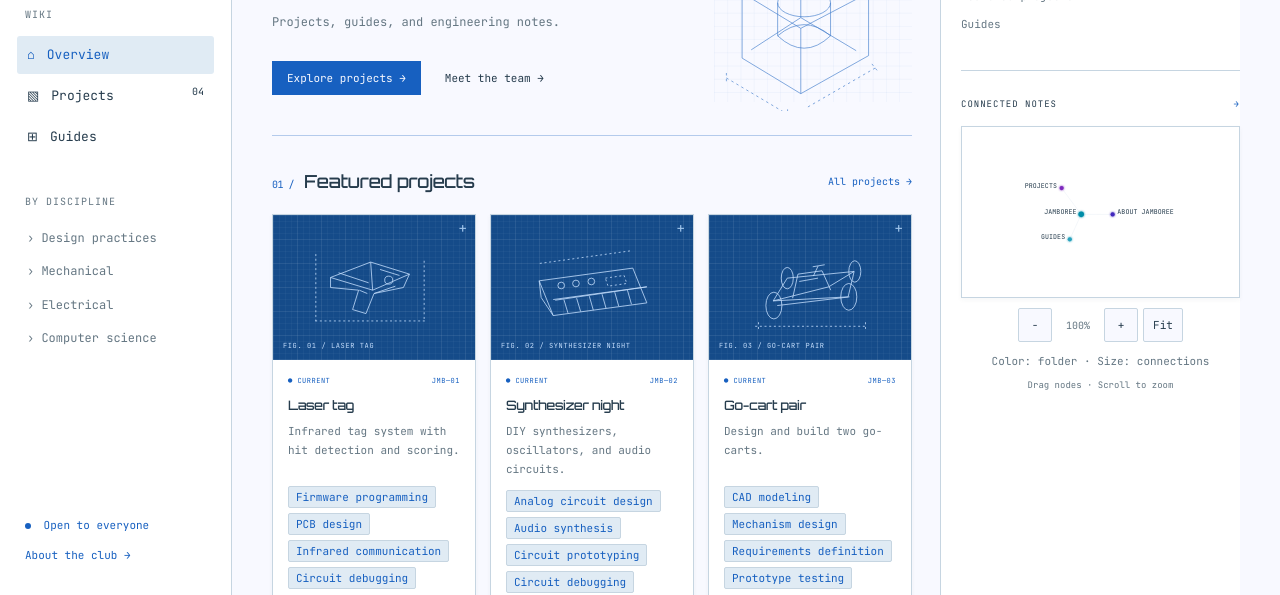
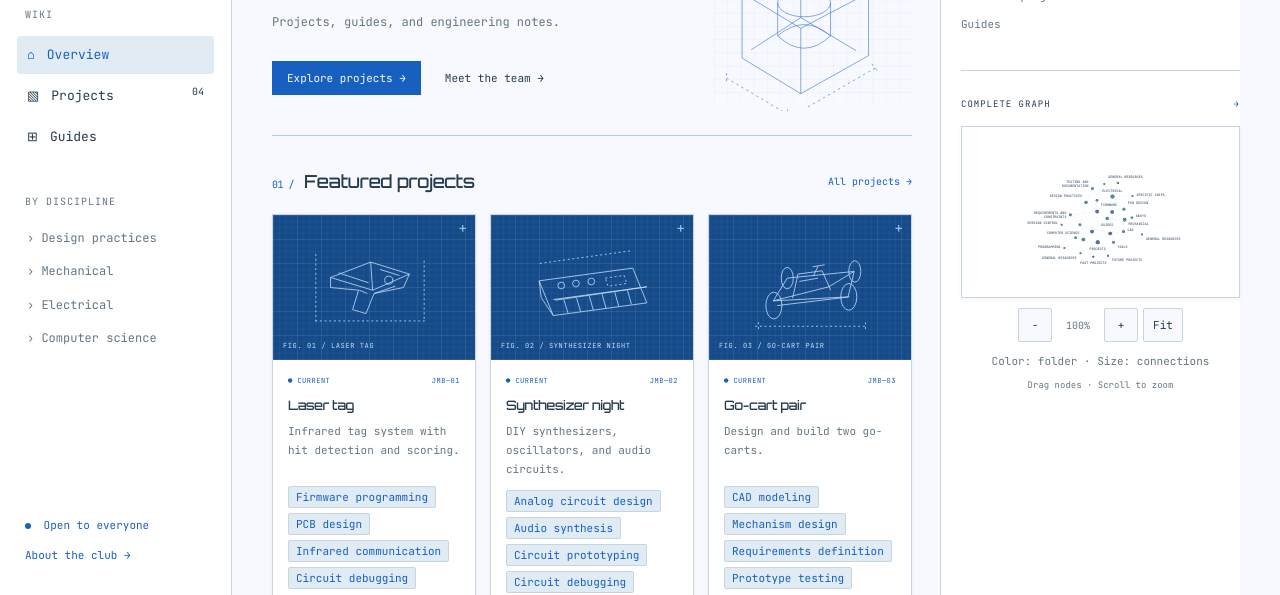
Before and after one commit to syntonos/jamboree-wiki, a website with bundled scripts: page index.html in a window 1280 px wide. Shown: the part 205-800 px from the top of the page. Built offline with nearby package versions, Linux system fonts and the light colour scheme.

Commit message:
Show animated complete graph in sidebar with muted theme colors

```diff
--- a/assets/full-graph.js
+++ b/assets/full-graph.js
@@ -5,7 +5,7 @@
   let viewCleanup = () => {};
 
   function model(notes, distances) {
-    const nodes = notes.map(note => ({...note, children: [], vx: 0, vy: 0}));
+    const nodes = notes.filter(note => !['index', 'about'].includes(note.slug)).map(note => ({...note, children: [], vx: 0, vy: 0}));
     const bySlug = new Map(nodes.map(note => [note.slug, note]));
     const connections = new Map();
     function addEdge(from, to) {
@@ -66,13 +66,10 @@
         }
       }
     }
-    const maxDistance = Math.max(1, ...distances.values());
-    for (const node of nodes) {
+        for (const node of nodes) {
       node.distance = distances.get(node.slug) ?? null;
       const folder = node.slug.includes('/') ? node.slug.split('/')[0] : '';
-      let hue = 0;
-      for (const letter of folder) hue = (hue * 31 + letter.charCodeAt(0)) % 360;
-      node.hue = folder ? hue : 250;
+      node.hue = folder === 'projects' ? 215 : folder === 'guides' ? 190 : 210;
     }
     const weight = note => note.children.length ? note.children.reduce((sum, child) => sum + weight(child), 0) : 1.4;
     function place(note, start, end, depth) {
@@ -89,7 +86,9 @@
         cursor += span;
       }
     }
-    if (bySlug.has('index')) place(bySlug.get('index'), -Math.PI * .95, Math.PI * 1.05, 0);
+    const children = new Set(nodes.flatMap(node => node.children));
+    const roots = nodes.filter(node => !children.has(node));
+    roots.forEach((node, i) => place(node, -Math.PI + i / roots.length * Math.PI * 2, -Math.PI + (i + 1) / roots.length * Math.PI * 2, 1));
     return {nodes, edges, distances};
   }
 
@@ -156,8 +155,8 @@
       const right = Math.cos(node.angle || 0) >= 0, x = right ? 21 : -21;
       const title = node.slug === 'index' ? 'Jamboree' : node.title;
       const hub = node.children.length > 0;
-      const distance = node.distance === null ? 'No path from Jamboree' : node.distance === 0 ? 'Main note' : node.distance + ' connection' + (node.distance === 1 ? '' : 's') + ' from Jamboree';
-      return `<a href="${href(node)}" class="graph-node ${local ? 'local' : 'full'}-graph-node ${hub ? 'is-hub' : ''} ${local && node === nodes[0] ? 'is-current' : ''}" data-slug="${escape(node.slug)}" data-distance="${node.distance ?? 'unconnected'}" style="--node-hue:${node.hue}" aria-label="Open ${escape(title)}. ${distance}"><title>${escape(title)} · ${distance}</title><g><circle class="node-hit" r="25"/><circle class="node-dot" r="${(local ? 9 : 5) + Math.min(node.degree, 8) * (local ? 1.8 : 1.2)}"/><text x="${x}" y="-3" text-anchor="${right ? 'start' : 'end'}">${labelLines(title.toUpperCase(), local ? 14 : 20).map((line, index) => `<tspan x="${x}" dy="${index ? (local ? 36 : 24) : 0}">${escape(line)}</tspan>`).join('')}</text></g></a>`;
+      const distance = node.distance === null ? 'Wiki note' : node.distance === 0 ? 'Main note' : 'Wiki note';
+      return `<a href="${href(node)}" class="graph-node ${local ? 'local' : 'full'}-graph-node ${hub ? 'is-hub' : ''} ${local && node.slug === data.currentSlug ? 'is-current' : ''}" data-slug="${escape(node.slug)}" data-distance="${node.distance ?? 'unconnected'}" style="--node-hue:${node.hue}" aria-label="Open ${escape(title)}. ${distance}"><title>${escape(title)} · ${distance}</title><g><circle class="node-hit" r="25"/><circle class="node-dot" r="${5 + Math.min(node.degree, 8) * 1.2}"/><text x="${x}" y="-3" text-anchor="${right ? 'start' : 'end'}">${labelLines(title.toUpperCase(), 20).map((line, index) => `<tspan x="${x}" dy="${index ? (24) : 0}">${escape(line)}</tspan>`).join('')}</text></g></a>`;
     }).join('')}</g>`;
     const world = svg.querySelector('.graph-world');
     const gridPatterns = [...svg.querySelectorAll('.graph-grid-pattern')];
@@ -170,9 +169,9 @@
     function measureLabels() {
       for (const label of labels) {
         const box = label.text.getBBox();
-        const fontSize = local ? 34 : 20;
+        const fontSize = 20;
         label.width = box.width || Math.max(...[...label.text.querySelectorAll('tspan')].map(line => line.textContent.length)) * fontSize * .6;
-        label.height = box.height || label.text.querySelectorAll('tspan').length * (local ? 36 : 24);
+        label.height = box.height || label.text.querySelectorAll('tspan').length * (24);
         label.fontSize = fontSize;
       }
     }
@@ -274,13 +273,13 @@
       if (!alive || paused || document.hidden || !svg.getBoundingClientRect().width) { previousFrame = 0; return; }
       motionTime += previousFrame ? Math.min((timestamp - previousFrame) / 1000, .05) : 0;
       previousFrame = timestamp;
-      if (alpha > .008) {
+      if (alpha > .03) {
         for (let i = 0; i < nodes.length; i++) {
           for (let j = i + 1; j < nodes.length; j++) {
             const a = nodes[i], b = nodes[j];
             const dx = b.x - a.x || .1, dy = b.y - a.y || .1;
             const distance = Math.max(8, Math.hypot(dx, dy));
-            const repulsion = (local ? 2400 : 7000) * alpha / (distance * distance);
+            const repulsion = 2600 * alpha / (distance * distance);
             const collision = Math.max(0, (local ? 105 : 115) - distance) * .04 * alpha;
             const force = repulsion + collision;
             a.vx -= dx / distance * force; a.vy -= dy / distance * force;
@@ -290,24 +289,24 @@
         for (const {source, target} of edges) {
           const dx = target.x - source.x, dy = target.y - source.y;
           const distance = Math.max(1, Math.hypot(dx, dy));
-          const force = (distance - (local ? 155 : 180)) * .022 * alpha;
+          const force = (distance - 90) * .02 * alpha;
           source.vx += dx / distance * force / Math.sqrt(source.degree || 1);
           source.vy += dy / distance * force / Math.sqrt(source.degree || 1);
           target.vx -= dx / distance * force / Math.sqrt(target.degree || 1);
           target.vy -= dy / distance * force / Math.sqrt(target.degree || 1);
         }
         for (const node of nodes) {
-          node.vx = (node.vx + (node.initialX - node.x) * .001 * alpha) * .8;
-          node.vy = (node.vy + (node.initialY - node.y) * .001 * alpha) * .8;
+          node.vx = (node.vx + (width / 2 - node.x) * .004 * alpha) * .8;
+          node.vy = (node.vy + (height / 2 - node.y) * .004 * alpha) * .8;
           node.x = node.fx ?? Math.max(60, Math.min(width - 60, node.x + Math.max(-12, Math.min(12, node.vx))));
           node.y = node.fy ?? Math.max(60, Math.min(height - 60, node.y + Math.max(-12, Math.min(12, node.vy))));
         }
-        alpha *= .975;
+        alpha *= .994;
         if (drag?.node) alpha = Math.max(alpha, .25);
       }
       // Once settled, 30 frames per second is enough for the gentle drift.
-      if (alpha > .008 || timestamp - lastPaint >= 1000 / 30) { paint(); lastPaint = timestamp; }
-      if (alpha <= .008 && !interacted && !layoutFitted) { fit(); layoutFitted = true; }
+      if (alpha > .03 || timestamp - lastPaint >= 1000 / 30) { paint(); lastPaint = timestamp; }
+      if (alpha <= .03 && !interacted && !layoutFitted) { fit(); layoutFitted = true; }
       animation = requestAnimationFrame(simulate);
     }
     function reheat() { alpha = Math.max(alpha, .6); layoutFitted = false; if (!animation && !paused && !document.hidden) animation = requestAnimationFrame(simulate); }
@@ -498,26 +497,18 @@
   function mountLocal(notes, slug) {
     viewCleanup();
     viewCleanup = () => {};
-    const complete = model(notes), bySlug = new Map(complete.nodes.map(node => [node.slug, node]));
-    const center = bySlug.get(slug) || bySlug.get('index');
-    if (!center) return;
-    const included = new Set([center.slug]);
-    const neighbors = slug => complete.edges.map(edge => edge.source.slug === slug ? edge.target : edge.target.slug === slug ? edge.source : null).filter(Boolean);
-    for (const node of neighbors(center.slug)) { if (included.size < 8) included.add(node.slug); }
-    if (included.size < 3) {
-      for (const node of neighbors(center.slug)) for (const sibling of neighbors(node.slug)) {
-        if (included.size < 8) included.add(sibling.slug);
-      }
+    const complete = model(notes);
+    for (const node of complete.nodes) {
+      node.x *= .5;
+      node.y *= 700 / 1100;
     }
-    const nodes = [center, ...complete.nodes.filter(node => node !== center && included.has(node.slug))];
-    nodes.forEach((node, i) => {
-      node.angle = i === 0 ? 0 : (i - 1) / (nodes.length - 1) * Math.PI * 2;
-      node.x = 350 + (i === 0 ? 0 : Math.cos(node.angle) * 175);
-      node.y = 350 + (i === 0 ? 0 : Math.sin(node.angle) * 175);
-    });
+    // Keep the same complete set of notes and links in the sidebar inset.
+    complete.currentSlug = slug;
+    const current = complete.nodes.find(node => node.slug === slug);
+    if (current) complete.nodes = [current, ...complete.nodes.filter(node => node !== current)];
     const frame = document.querySelector('.local-graph-panel');
     frame.querySelector('.local-graph-controls').innerHTML = controls(true);
-    mountGraph(document.querySelector('#graph'), frame, {nodes, edges: complete.edges.filter(edge => included.has(edge.source.slug) && included.has(edge.target.slug))}, true);
+    mountGraph(document.querySelector('#graph'), frame, complete, true);
   }
   window.JamboreeGraph = {markup, mount, mountLocal, destroy: () => {
     engineCleanup(); viewCleanup();
--- a/assets/paper.css
+++ b/assets/paper.css
@@ -44,7 +44,7 @@ body:not(.dark) footer {
   border-top-color: rgba(23,96,192,.2);
 }
 .full-graph-canvas, .local-graph-canvas {
-  background-color: var(--panel);
+  background-color: var(--bg);
   background-image: none;
 }
 
@@ -59,3 +59,5 @@ body.right-sidebar-open .rightbar { background: var(--panel); }
 @media (max-width: 760px) {
   header { height: 52px; }
 }
+
+.full-graph-panel { background: var(--bg); }
--- a/index.html
+++ b/index.html
@@ -55,10 +55,10 @@
     </header>
     <div class="page-layout">
       <main id="main"></main>
-      <aside class="rightbar" id="notes-sidebar" aria-label="On this page and connected notes">
+      <aside class="rightbar" id="notes-sidebar" aria-label="On this page and complete graph">
         <div class="rail-heading"><div class="rail-title">ON THIS PAGE</div><button class="icon-button" id="close-right-sidebar" type="button" aria-label="Close notes sidebar" title="Close notes sidebar"><svg viewBox="0 0 24 24" aria-hidden="true"><path d="m7 7 10 10M7 17 17 7"/></svg></button></div><div id="toc"></div>
-        <div class="graph-head">CONNECTED NOTES <a href="#/graph" aria-label="Open complete graph" title="Open complete graph">→</a></div>
-        <div class="local-graph-panel"><div class="local-graph-canvas" tabindex="0" aria-label="Connected notes. Drag nodes, scroll to zoom, or drag the background to pan."><svg id="graph" viewBox="0 0 700 700" role="group" aria-label="Connected notes graph"></svg></div><div class="local-graph-controls"></div><div class="graph-caption">Drag nodes · Scroll to zoom</div></div>
+        <div class="graph-head">COMPLETE GRAPH <a href="#/graph" aria-label="Open complete graph" title="Open complete graph">→</a></div>
+        <div class="local-graph-panel"><div class="local-graph-canvas" tabindex="0" aria-label="Complete graph. Drag nodes, scroll to zoom, or drag the background to pan."><svg id="graph" viewBox="0 0 700 700" role="group" aria-label="Complete graph graph"></svg></div><div class="local-graph-controls"></div><div class="graph-caption">Drag nodes · Scroll to zoom</div></div>
       </aside>
     </div>
     <footer><span>JAMBOREE WIKI</span></footer>
```
Also changed, not shown: assets/full-graph.css (+9 -9 lines), README.md.
